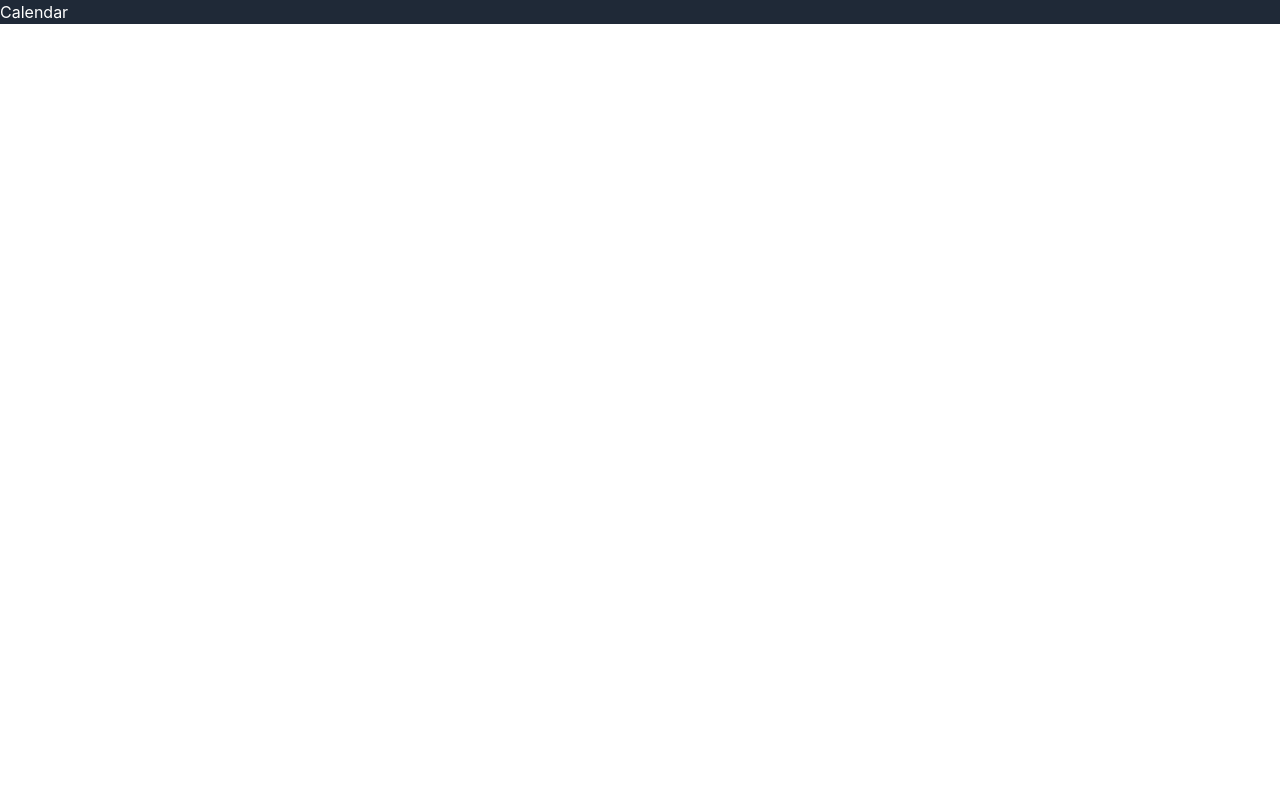
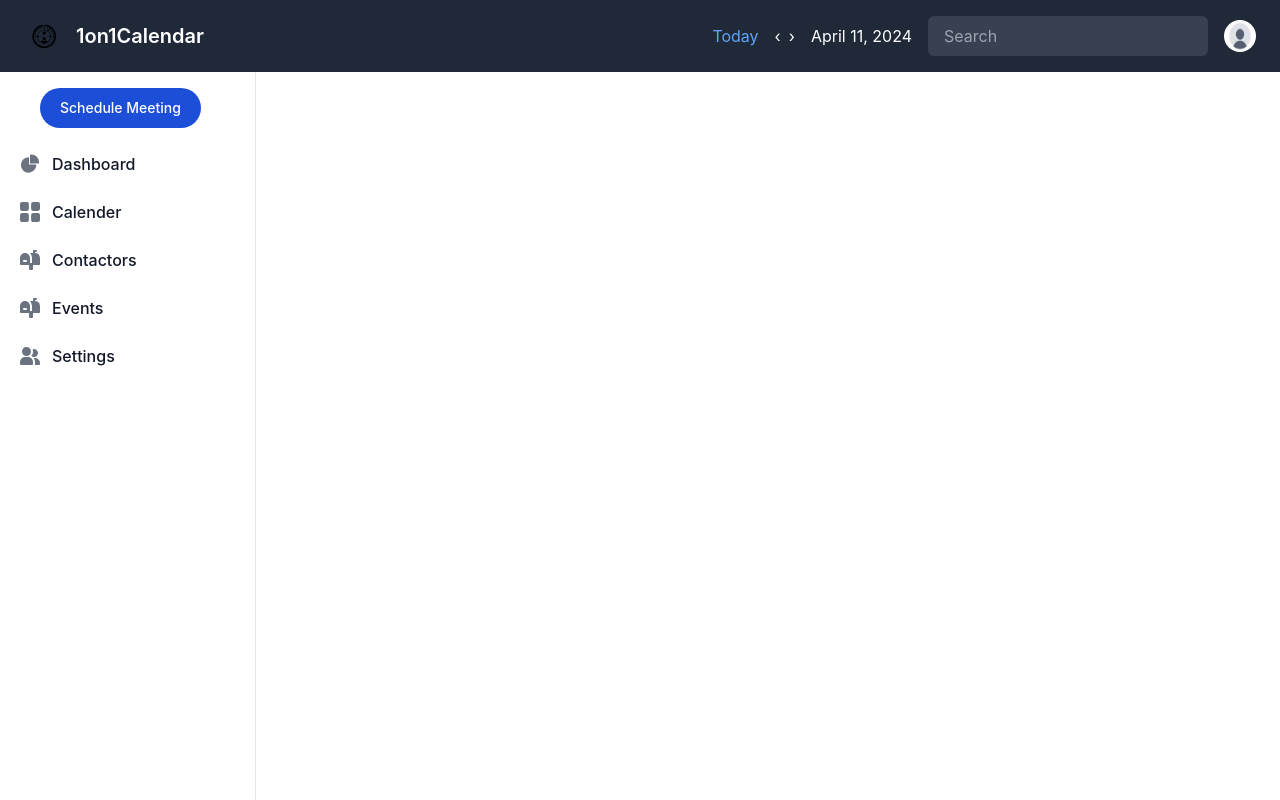
Before and after one commit to HansYolo43/1on1-Final-Phase, a React (Create React App) app in the folder react-frontend/: page /calendar in a window 1280 px wide. Built offline with nearby package versions, Linux system fonts and the light colour scheme; sample sign-in values are in the browser's storage.

Commit message:
sidebar and Navbar application for each page

```diff
--- a/react-frontend/src/pages/Calendar.tsx
+++ b/react-frontend/src/pages/Calendar.tsx
@@ -1,12 +1,14 @@
 import React from "react";
+import Sidebar from "../components/Sidebar";
 import Navbar from "../components/Navbar";
 
 const Calendar: React.FC = () => {
     return (
-
-    <div>
-      <h1>Calendar</h1>
-    </div>
+      <div>
+      <Sidebar/>
+      <Navbar/>
+        <h1>Calendar</h1>
+      </div>
   );
 };
 
--- a/react-frontend/src/pages/Events.tsx
+++ b/react-frontend/src/pages/Events.tsx
@@ -1,8 +1,12 @@
 import React from "react";
+import Sidebar from "../components/Sidebar";
+import Navbar from "../components/Navbar";
 
 const Events: React.FC = () => {
   return (
     <div>
+    <Sidebar/>
+    <Navbar/>
       <h1>Events</h1>
     </div>
   );
```
